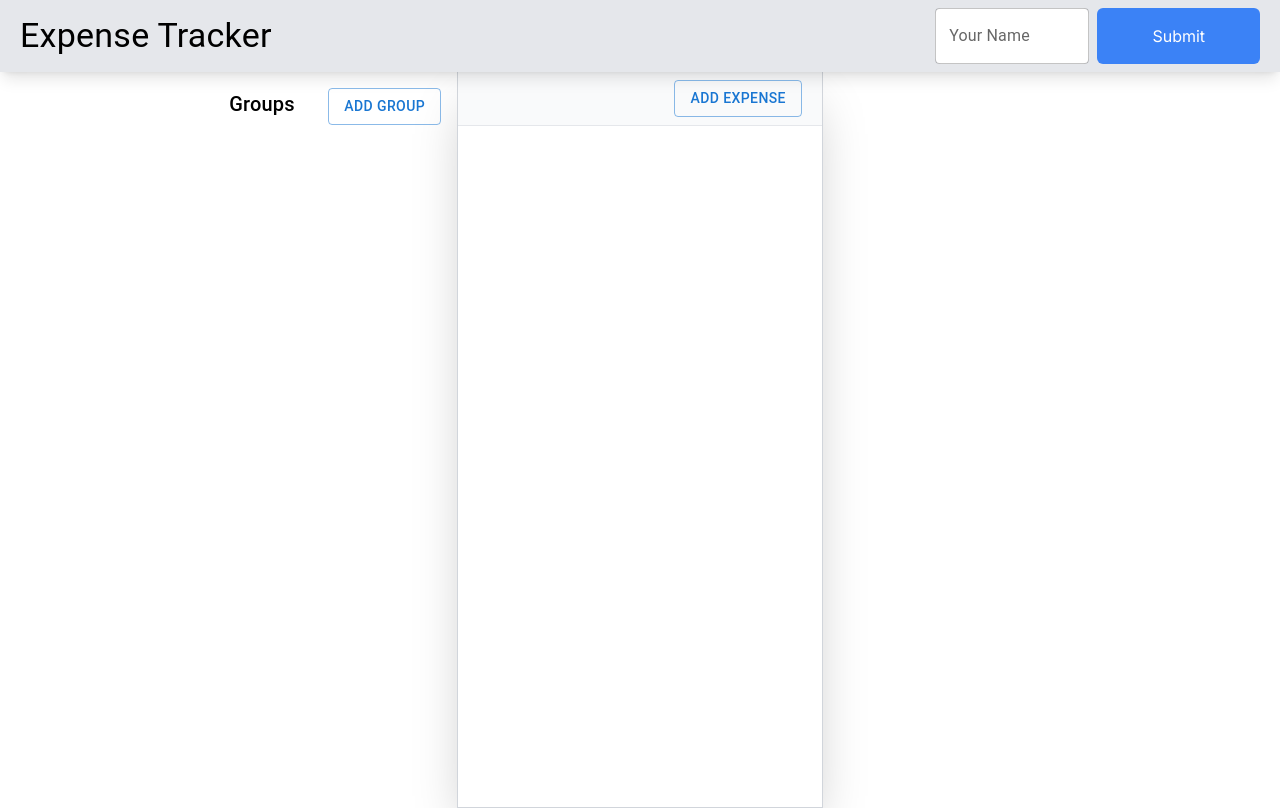
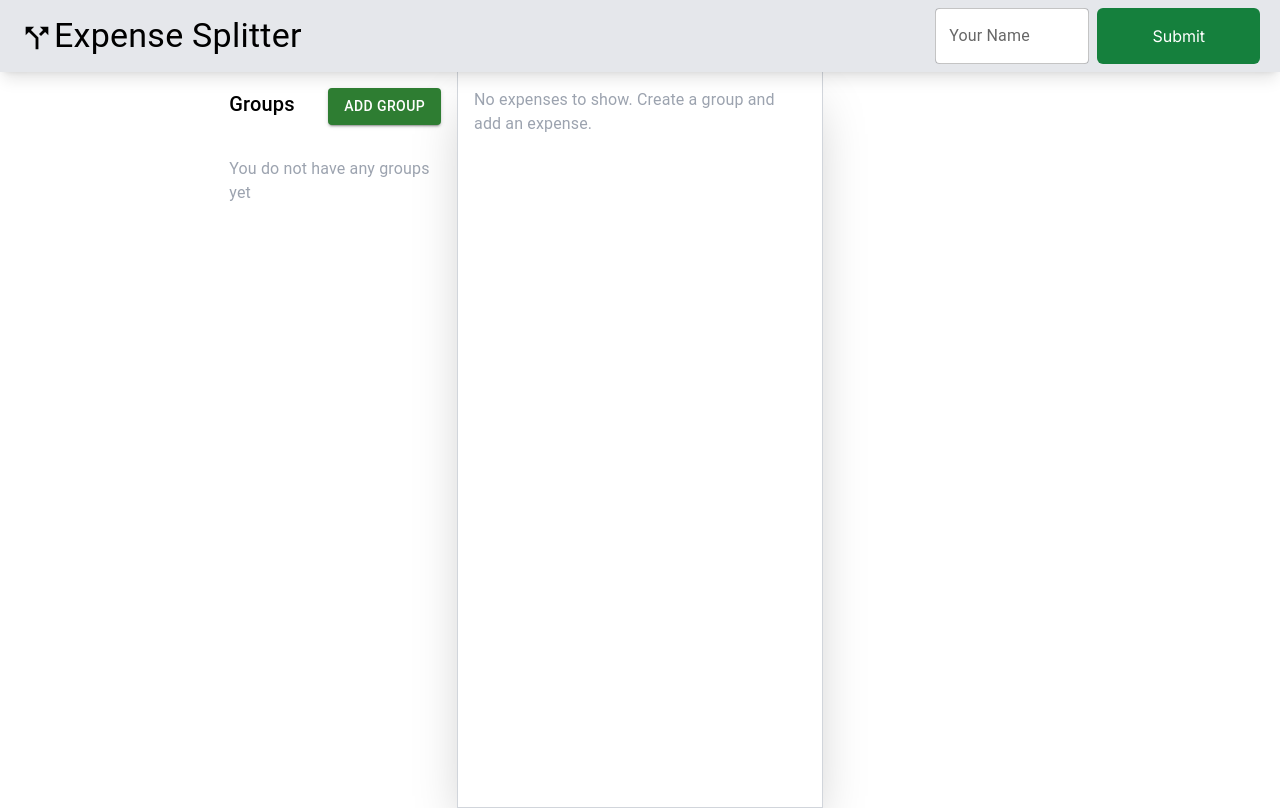
Before and after one commit to Cerbenix/Expense_Tracker, a Next.js app: page / in a window 1280 px wide. Built offline with nearby package versions, Linux system fonts and the light colour scheme.

Commit message:
Added more styling, forced default select for Expense Form

```diff
--- a/src/app/components/CreateGroupForm.tsx
+++ b/src/app/components/CreateGroupForm.tsx
@@ -64,7 +64,7 @@ const CreateGroupForm: React.FC<CreateGroupFormProps> = ({
         </div>
         <Button
           variant="text"
-          color="primary"
+          color="success"
           type="button"
           onClick={handleAddMemberField}
           className="my-2"
@@ -72,7 +72,7 @@ const CreateGroupForm: React.FC<CreateGroupFormProps> = ({
           Add Member
         </Button>
         <div className="flex justify-between">
-          <Button variant="outlined" color="primary" type="submit">
+          <Button variant="contained" color="success" className="bg-green-700 text-white" type="submit">
             Create Group
           </Button>
           <Button variant="outlined" color="error" onClick={onCancel}>
--- a/src/app/components/ExpenseForm.tsx
+++ b/src/app/components/ExpenseForm.tsx
@@ -6,6 +6,7 @@ interface ExpenseFormProps {
   selectedGroup: Group | null;
   onClose: () => void;
   onSubmit: (expense: Expense) => void;
+  user: Participant | null;
 }
 
 const ExpenseForm: React.FC<ExpenseFormProps> = ({
@@ -13,15 +14,14 @@ const ExpenseForm: React.FC<ExpenseFormProps> = ({
   selectedGroup,
   onClose,
   onSubmit,
+  user,
 }) => {
   const [selectedGroupId, setSelectedGroupId] = useState<string | null>(
     selectedGroup ? selectedGroup.id : null
   );
   const [amount, setAmount] = useState<number>(0);
   const [selectedParticipant, setSelectedParticipant] =
-    useState<Participant | null>(
-      selectedGroup ? selectedGroup.members[0] : null
-    );
+    useState<Participant | null>(user || null);
   const [date, setDate] = useState<string>(
     new Date().toISOString().slice(0, 10)
   );
@@ -47,7 +47,6 @@ const ExpenseForm: React.FC<ExpenseFormProps> = ({
         };
 
         onSubmit(newExpense);
-        console.log(newExpense)
       }
     }
   };
@@ -127,10 +126,10 @@ const ExpenseForm: React.FC<ExpenseFormProps> = ({
         />
         <div className="flex flex-row justify-between">
           <Button
-            variant="outlined"
-            color="primary"
+            variant="contained"
+            color="success"
             type="submit"
-            className="my-2"
+            className="my-2 bg-green-700 text-white"
           >
             Submit
           </Button>
--- a/src/app/components/GroupList.tsx
+++ b/src/app/components/GroupList.tsx
@@ -1,17 +1,20 @@
 import React, { useState } from "react";
 import CreateGroupForm from "./CreateGroupForm";
 import { Button, Typography } from "@mui/material";
+import DeleteIcon from "@mui/icons-material/Delete";
 
 interface GroupListProps {
   groups: Group[];
   onGroupSelect: (groupId: string) => void;
   onCreateGroup: (groupName: string, members: string[]) => void;
+  onDeleteGroup: (groupId: string) => void;
 }
 
 const GroupList: React.FC<GroupListProps> = ({
   groups,
   onGroupSelect,
   onCreateGroup,
+  onDeleteGroup,
 }) => {
   const [showCreateGroupForm, setShowCreateGroupForm] = useState(false);
 
@@ -23,23 +26,40 @@ const GroupList: React.FC<GroupListProps> = ({
   return (
     <div>
       <div className="flex flex-row justify-between p-4">
-
-      <Typography variant="h6">
-        Groups
-      </Typography>
-
-      <Button variant="outlined" onClick={() => setShowCreateGroupForm(true)}>
+        <Typography variant="h6">Groups</Typography>
+        <Button
+          variant="contained"
+          color="success"
+          onClick={() => setShowCreateGroupForm(true)}
+          className="bg-green-700 text-white"
+        >
           Add Group
         </Button>
       </div>
-
+      {groups.length === 0 ? (
+        <div className="flex justify-center">
+        <Typography variant="body1" className="p-4 text-gray-400">
+        You do not have any groups yet
+        </Typography>
+      </div>
+      ) : (
         <ul className="px-4 space-y-1">
           {groups.map((group) => (
-          <li key={group.id} onClick={() => onGroupSelect(group.id)} className="font-bold border-[1px] p-2 cursor-pointer">
+            <li
+              key={group.id}
+              className="flex items-center justify-between border-[1px] p-2 cursor-pointer rounded-md hover:bg-green-600 hover:text-white transition-all"
+            >
+              <span onClick={() => onGroupSelect(group.id)} className="font-bold">
                 {group.name}
+              </span>
+              <DeleteIcon
+                onClick={() => onDeleteGroup(group.id)}
+                className="text-red-500 cursor-pointer hover:text-red-700 transition-all bg-white rounded-full p-0.5"
+              />
             </li>
           ))}
         </ul>
+      )}
       {showCreateGroupForm && (
         <div className="fixed top-0 left-0 w-full h-full bg-opacity-50 bg-black flex items-center justify-center">
           <CreateGroupForm
--- a/src/app/components/Header.tsx
+++ b/src/app/components/Header.tsx
@@ -1,5 +1,6 @@
-import { Button, TextField, Typography } from '@mui/material';
+import { TextField, Typography } from '@mui/material';
 import React, { useState } from 'react';
+import CallSplitIcon from '@mui/icons-material/CallSplit';
 
 interface HeaderProps {
   user: Participant | null;
@@ -25,7 +26,8 @@ const Header: React.FC<HeaderProps> = ({ user, onUserChange }) => {
 
   return (
     <div className="bg-gray-200 text-black py-2 px-5 flex flex-row justify-between items-center h-[72px] shadow-lg z-0">
-      <Typography variant="h4">Expense Tracker</Typography>
+      <Typography variant="h4"><CallSplitIcon fontSize='inherit'/>Expense Splitter</Typography>
+
 
       {formSubmitted ? (
         <Typography variant="h5">Hello, {userName}!</Typography>
@@ -35,11 +37,12 @@ const Header: React.FC<HeaderProps> = ({ user, onUserChange }) => {
             className="w-full bg-white rounded-md"
             label="Your Name"
             variant="outlined"
+            color='success'
             value={userName}
             onChange={handleNameChange}
           />
           <button
-            className='w-full ml-2 bg-blue-500 text-white p-2 rounded-md hover:bg-white hover:text-blue-500 transition-all'
+            className='w-full ml-2 bg-green-700 text-white p-2 rounded-md hover:bg-white hover:text-green-700 transition-all'
           >
             Submit
           </button>
--- a/src/app/components/UnsettledExpensesPopup.tsx
+++ b/src/app/components/UnsettledExpensesPopup.tsx
@@ -34,9 +34,12 @@ const UnsettledExpensesPopup: React.FC<UnsettledExpensesPopupProps> = ({
 
   return (
     <Dialog open={open} onClose={onClose}>
-      <div className="p-4">
+      <div className="p-4 w-[400px]">
         <Typography variant="h4" className="font-bold">
           {participant.name}
+        </Typography>
+        <Typography variant="h6" className="font-bold">
+          Unpaid expenses:
         </Typography>
         <div>
           {unsettledExpensesOwed.length > 0 ? (
@@ -44,14 +47,15 @@ const UnsettledExpensesPopup: React.FC<UnsettledExpensesPopupProps> = ({
               {unsettledExpensesOwed.map((expenseOwed) => (
                 <li
                   key={expenseOwed.expenseId}
-                  className="flex flex-row justify-between items-center my-2"
+                  className="flex flex-row justify-between items-center my-2 font-bold"
                 >
                   {findExpenseDescription(expenseOwed.expenseId)}:{" "}
                   {Math.abs(expenseOwed.amount)}$
                   <Button
                     onClick={() => onSettleExpense(participant, expenseOwed)}
-                    variant="outlined"
-                    className="ml-4"
+                    variant="contained"
+                    color="success"
+                    className="ml-4 bg-green-700 text-white"
                   >
                     Settle
                   </Button>
--- a/src/app/page.tsx
+++ b/src/app/page.tsx
@@ -173,6 +173,13 @@ const MainPage: React.FC = () => {
     setSelectedExpenses([]);
   };
 
+  const handleGroupDelete = (groupId: string) => {
+    const updatedGroups = groups.filter((group) => group.id !== groupId);
+    setGroups(updatedGroups);
+    setSelectedGroup(null);
+    setSelectedExpenses([]);
+  };
+
   const handleExpenseSelect = (expenseId: string) => {
     setSelectedExpenses((prevExpenses) => {
       return prevExpenses.map((expense) =>
@@ -192,22 +199,27 @@ const MainPage: React.FC = () => {
             groups={groups}
             onGroupSelect={handleGroupSelect}
             onCreateGroup={handleCreateGroup}
+            onDeleteGroup={handleGroupDelete}
           />
         </div>
         <div className="w-1/2 border-x-[1px] border-b-[1px] border-gray-300 shadow-2xl">
-          <div className="flex flex-row justify-between bg-gray-50 px-5 py-2 border-b-[1px] items-center">
-            <Typography variant="h5">{selectedGroup?.name}</Typography>
-            <Button variant="outlined" onClick={handleAddExpense}>
-              Add Expense
-            </Button>
+
+
+          {selectedGroup === null? (
+            <div className="flex justify-center">
+              <Typography variant="body1" className="p-4 text-gray-400">
+                No expenses to show. Create a group and add an expense.
+              </Typography>
             </div>
-
+          ) : (
             <ExpenseList
               expenses={selectedExpenses}
               onExpenseSelect={handleExpenseSelect}
               user={user}
               group={selectedGroup}
+              onAddExpense={handleAddExpense}
             />
+          )}
         </div>
         <div className="w-1/3">
           {selectedGroup && (
@@ -225,6 +237,7 @@ const MainPage: React.FC = () => {
               selectedGroup={selectedGroup}
               onClose={() => setShowExpenseForm(false)}
               onSubmit={handleExpenseFormSubmit}
+              user={user}
             />
           </div>
         )}
```
Also changed, not shown: src/app/components/ExpenseList.tsx (+23 -7 lines). Lines whose indentation alone changed are shown as unchanged.
